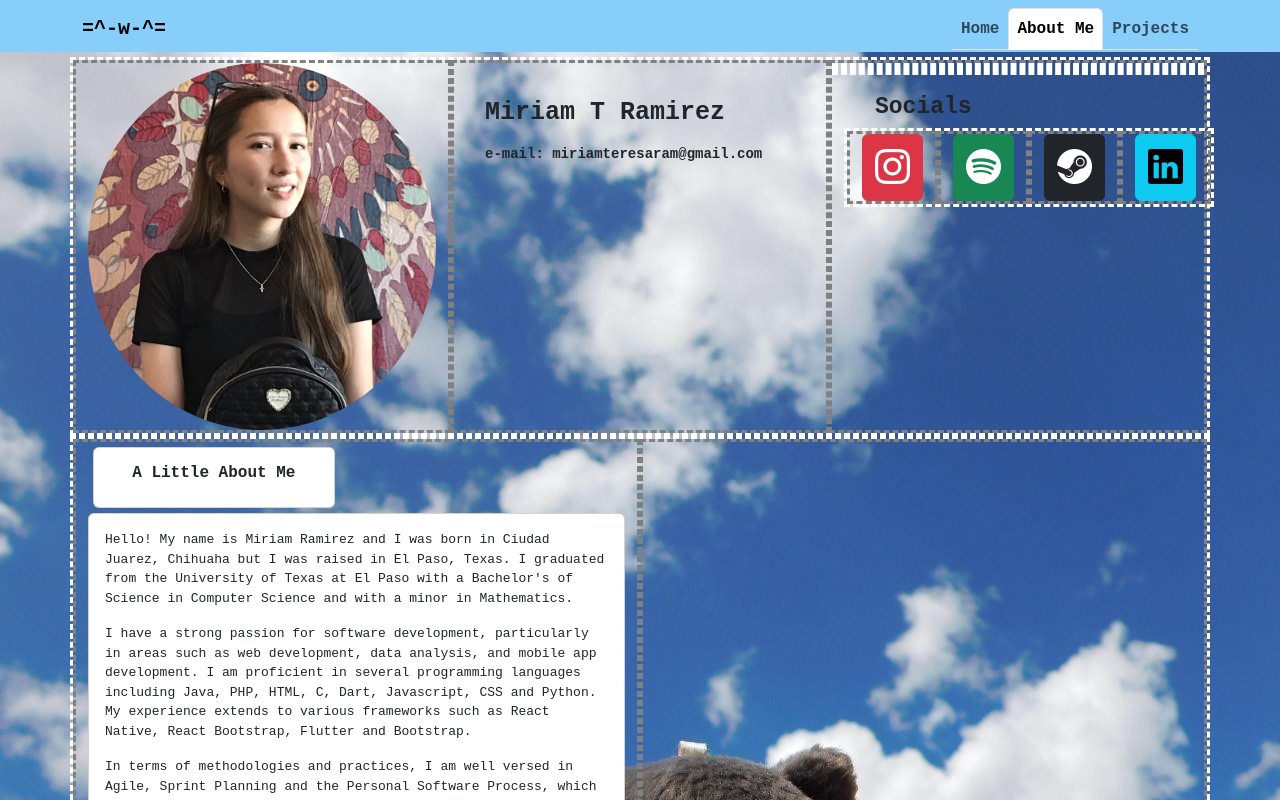
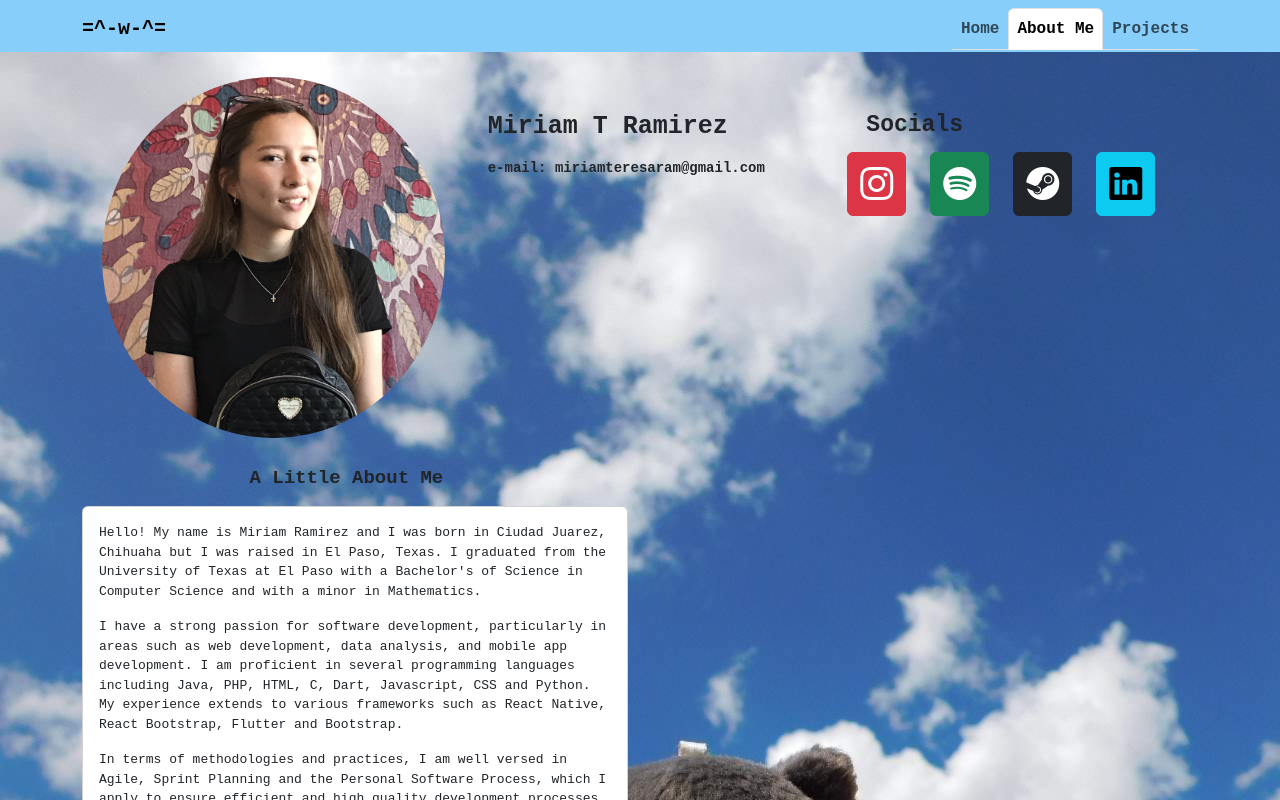
Before and after one commit to miriamrami/meow-port-app, a React (Create React App) app in the folder meow-port-app/: page /AboutMe.js in a window 1280 px wide. Shown: the top 800 px of the page. Built offline with nearby package versions, Linux system fonts and the light colour scheme.

Commit message:
removed border lines and positioning of items in the about me page

```diff
--- a/meow-port-app/src/Home.js
+++ b/meow-port-app/src/Home.js
@@ -167,7 +167,7 @@ const Home = () => {
 					</Container>
 				</Col>
 				<Col>
-					ENTER A COMMENT SECTION HERE
+					[Work in Progress]
 				</Col>
 			</Row>
 		</Container>
--- a/meow-port-app/src/cssFiles/AboutMe.css
+++ b/meow-port-app/src/cssFiles/AboutMe.css
@@ -15,11 +15,9 @@ body{
     width: 100%;
 }
 
-.AM-row{
+.AM-row1{
     flex: 1;
-    background-color: white;
     padding: 20px;
-    border: 1px solid #ccc;
 }
 
   .img1, .img2, .img3{
@@ -75,7 +73,7 @@ body{
     position: absolute;
     background: none;
     border: none;
-    top: 15px;
+    top: 19px;
     left: 15px;
  }
 
@@ -88,21 +86,24 @@ body{
  .iconsRow{
   display: flex;
   position: absolute;
-  top: 65px;
+  top: 75px;
   left: 24px;
  }
 
  .bi-instagram, .bi-spotify, .bi-steam, .bi-linkedin{
   flex:auto;
-  font-size: 35px;
+  font-size: 33px;
   height:auto;
  }
 
 
  .bioTitleCard{
   margin: 5px;
-  width: 45%;
+  width: 95%;
+  bottom: 12px;
   position: relative;
+  background: none;
+  border: none;
  }
 
  .bioTitle{
@@ -110,23 +111,17 @@ body{
   font-weight: bold;
   text-align: center;
   font-size: medium;
+  font-size: 19px;
  }
 
  .bioParagraphCard{
   font-family: 'Courier New', Courier, monospace;
   font-size: small;
+  bottom: 25px;
  }
 
 /*EDIT AS PROJECT ADVANCES - USING FOR VISUAL REFERENCE*/
-.row{
-    border-style: dashed;
-    border-color: white;
-}
 
-.col{
-    border-style: dashed;
-    border-color: gray;
-}
 
 .c3{
   place-content: center;
```
